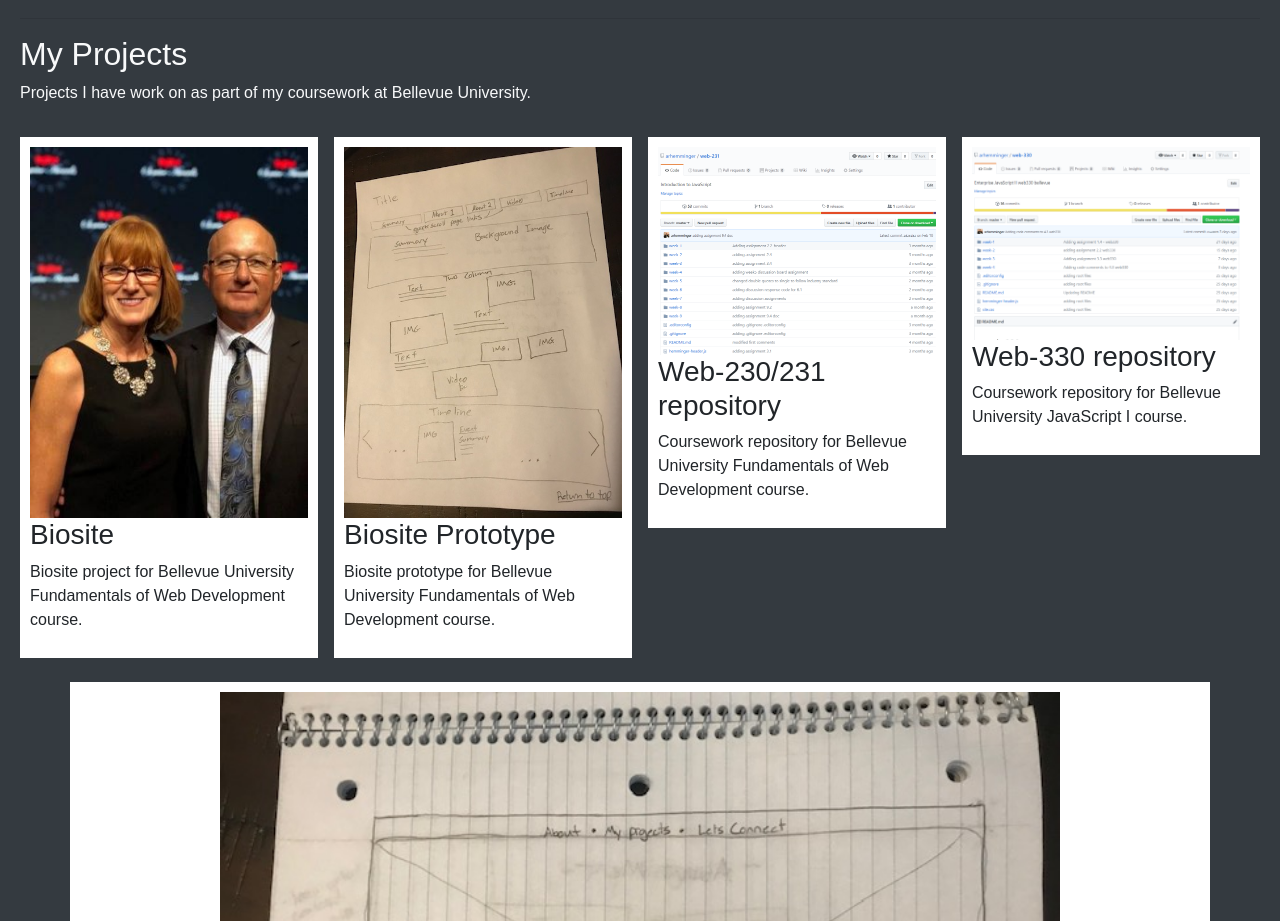
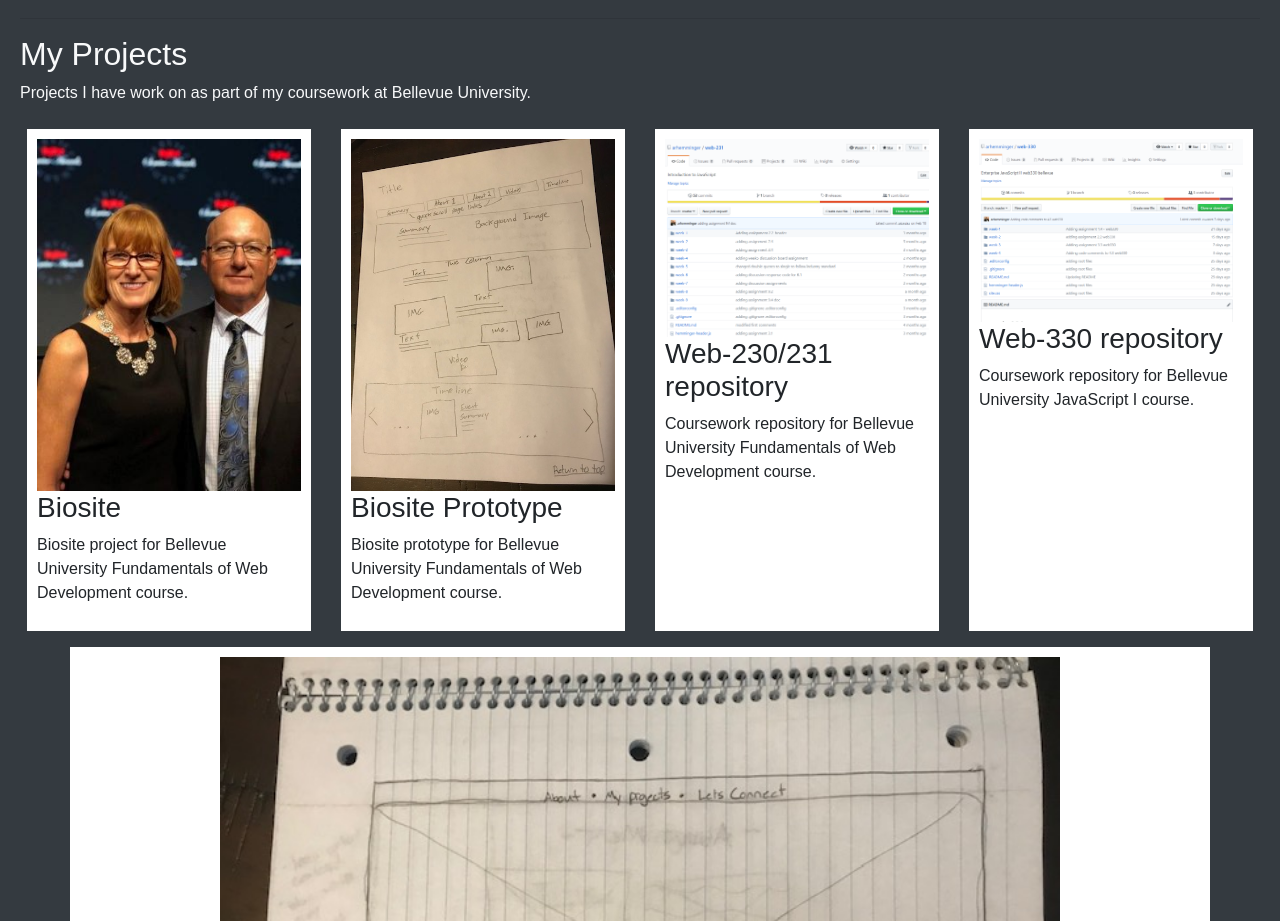
Before and after one commit to arhemminger/arhemminger.github.io, a plain HTML site: page index.html in a window 1280 px wide. Shown: the part 2280-3201 px from the top of the page. Drawn offline with nearby package versions, Linux system fonts and the light colour scheme.

Commit message:
fixed bootstrap styling on presentations page and index

```diff
--- a/index.html
+++ b/index.html
@@ -148,8 +148,9 @@
       </div>
 
         <!-- My Projects Gallery Grid -->
+
         <div class="row">
-          <div class="column">
+          <div class="col d-flex align-items-stretch">
             <div class="content">
               <a class="noDecor" href="https://arhemminger.github.io/bioSite/" target="_blank" >
                 <img src="images/biosite.jpg" alt="Biosite" style="width:100%">
@@ -158,7 +159,7 @@
             </a>
             </div>
           </div>
-          <div class="column">
+          <div class="col d-flex align-items-stretch">
             <div class="content">
               <a class="noDecor" href="https://github.com/arhemminger/bioSite" target="_blank">
                 <img src="images/biosite_prototype.jpg" alt="Biosite prototype" style="width:100%">
@@ -167,7 +168,7 @@
               </a>
             </div>
           </div>
-          <div class="column">
+          <div class="col d-flex align-items-stretch">
             <div class="content">
               <a class="noDecor" href="https://github.com/arhemminger/web-231" target="_blank">
                 <img src="images/web231.PNG" alt="web-230/231 repository" style="width:100%">
@@ -176,7 +177,7 @@
               </a>
             </div>
           </div>
-          <div class="column">
+          <div class="col d-flex align-items-stretch">
             <div class="content">
               <a class="noDecor" href="https://github.com/arhemminger/web-330" target="_blank">
                 <img src="images/web330.PNG" alt="web-330 repository" style="width:100%">
@@ -186,6 +187,7 @@
             </div>
           </div>
         </div>
+
         <div class="container content">
           <a class="noDecor" href="https://github.com/arhemminger/arhemminger.github.io" target="_blank">
           <img class="center img-fluid" src="images/portofolio-sketch1.jpeg" alt="Personal Portfolio Prototype" style="width:75%">
```
Also changed, not shown: web-420/hemminger-rest.html (+4 -4 lines).
